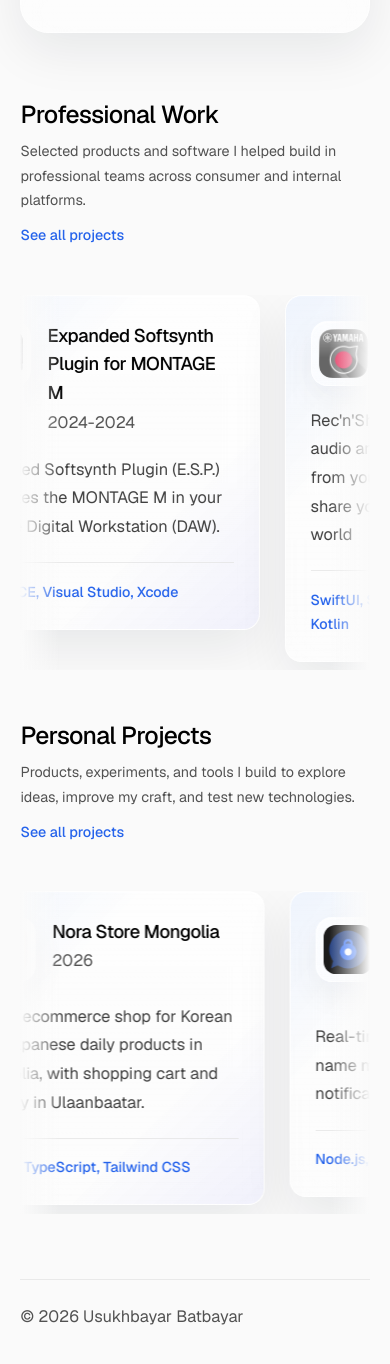
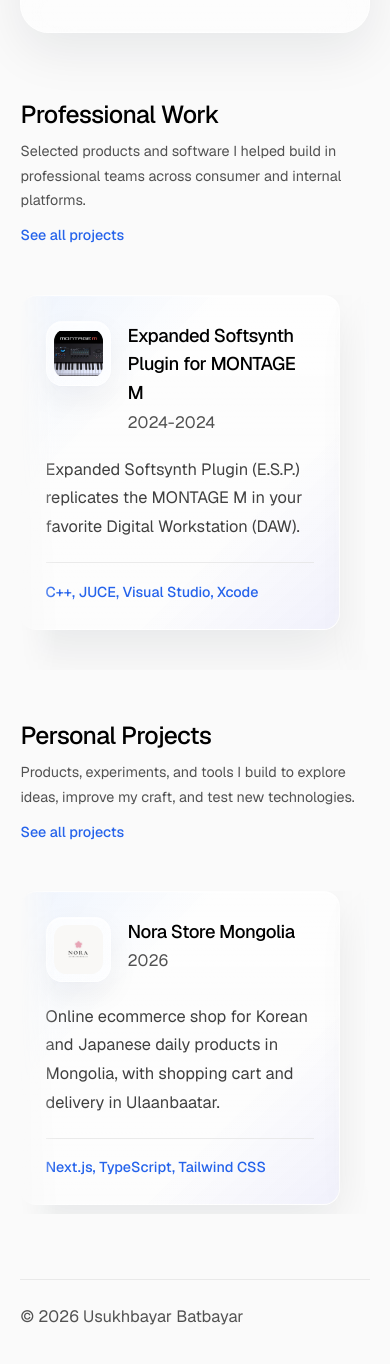
Before and after one commit to unobatbayar/unobatbayar.github.io, a Next.js app: page / in a window 390 px wide. Shown: the part 2596-3960 px from the top of the page. Built offline with nearby package versions, Linux system fonts and the light colour scheme.

Commit message:
fix(home): marquee without duplicates and soft edge fade
- Auto-scroll project rows via JS (no duplicated cards)\n- Pause on hover/touch/focus; keep manual scroll\n- Use mask-image fade on edges

Made-with: Cursor

```diff
--- a/app/components/personal-projects-section.tsx
+++ b/app/components/personal-projects-section.tsx
@@ -1,5 +1,6 @@
 import Link from "next/link";
 import ProjectCard from "./project-card";
+import ProjectsMarquee from "./projects-marquee";
 import { personalProjects } from "../projects/project-data";
 
 type PersonalProjectsSectionProps = {
@@ -36,31 +37,11 @@ export default function PersonalProjectsSection({
         ) : null}
       </div>
       {variant === "marquee" ? (
-        <div className="projects-marquee">
-          <div
-            className="pointer-events-none absolute inset-y-0 left-0 z-10 w-10 bg-gradient-to-r from-neutral-50 to-transparent dark:from-[#121212]"
-            aria-hidden="true"
-          />
-          <div
-            className="pointer-events-none absolute inset-y-0 right-0 z-10 w-10 bg-gradient-to-l from-neutral-50 to-transparent dark:from-[#121212]"
-            aria-hidden="true"
-          />
-
-          <div className="overflow-x-auto pb-2 [-ms-overflow-style:none] [scrollbar-width:none] [&::-webkit-scrollbar]:hidden">
-            <div className="projects-marquee-track gap-6 pr-6 [--projects-marquee-duration:85s]" role="list">
-              {projects.concat(projects).map((project, idx) => (
-                <div
-                  key={`${project.title}-${project.year}-${idx}`}
-                  className="w-[320px] shrink-0 sm:w-[360px]"
-                  role="listitem"
-                  aria-hidden={idx >= projects.length}
-                >
-                  <ProjectCard project={project} />
-                </div>
-              ))}
-            </div>
-          </div>
-        </div>
+        <ProjectsMarquee pxPerSecond={15}>
+          {projects.map((project) => (
+            <ProjectCard key={`${project.title}-${project.year}`} project={project} />
+          ))}
+        </ProjectsMarquee>
       ) : (
         <div className="grid gap-6 lg:grid-cols-2 2xl:grid-cols-3">
           {projects.map((project) => (
--- /dev/null
+++ b/app/components/projects-marquee.tsx
@@ -0,0 +1,109 @@
+"use client";
+
+import { useEffect, useMemo, useRef, useState } from "react";
+
+type ProjectsMarqueeProps = {
+  children: React.ReactNode;
+  className?: string;
+  itemClassName?: string;
+  pxPerSecond?: number;
+};
+
+function usePrefersReducedMotion() {
+  const [reduced, setReduced] = useState(false);
+
+  useEffect(() => {
+    const media = window.matchMedia("(prefers-reduced-motion: reduce)");
+    const onChange = () => setReduced(media.matches);
+
+    onChange();
+    if (typeof media.addEventListener === "function") {
+      media.addEventListener("change", onChange);
+      return () => media.removeEventListener("change", onChange);
+    }
+
+    // Safari < 14 fallback
+    media.addListener(onChange);
+    return () => media.removeListener(onChange);
+  }, []);
+
+  return reduced;
+}
+
+export default function ProjectsMarquee({
+  children,
+  className = "",
+  itemClassName = "",
+  pxPerSecond = 18,
+}: ProjectsMarqueeProps) {
+  const reducedMotion = usePrefersReducedMotion();
+  const scrollerRef = useRef<HTMLDivElement | null>(null);
+  const rafRef = useRef<number | null>(null);
+  const lastTsRef = useRef<number | null>(null);
+  const [paused, setPaused] = useState(false);
+
+  const items = useMemo(() => {
+    const arr = Array.isArray(children) ? children : [children];
+    return arr.filter(Boolean);
+  }, [children]);
+
+  useEffect(() => {
+    if (reducedMotion) return;
+    if (paused) return;
+
+    const el = scrollerRef.current;
+    if (!el) return;
+
+    const tick = (ts: number) => {
+      if (!scrollerRef.current) return;
+
+      const last = lastTsRef.current ?? ts;
+      const dt = Math.min(64, ts - last);
+      lastTsRef.current = ts;
+
+      const dx = (pxPerSecond * dt) / 1000;
+      const max = el.scrollWidth - el.clientWidth;
+
+      if (max > 0) {
+        const next = el.scrollLeft + dx;
+        el.scrollLeft = next >= max - 1 ? 0 : next;
+      }
+
+      rafRef.current = window.requestAnimationFrame(tick);
+    };
+
+    rafRef.current = window.requestAnimationFrame(tick);
+    return () => {
+      if (rafRef.current) window.cancelAnimationFrame(rafRef.current);
+      rafRef.current = null;
+      lastTsRef.current = null;
+    };
+  }, [paused, pxPerSecond, reducedMotion]);
+
+  return (
+    <div className={`projects-marquee-mask ${className}`}>
+      <div
+        ref={scrollerRef}
+        className="overflow-x-auto pb-2 [-ms-overflow-style:none] [scrollbar-width:none] [&::-webkit-scrollbar]:hidden"
+        onMouseEnter={() => setPaused(true)}
+        onMouseLeave={() => setPaused(false)}
+        onTouchStart={() => setPaused(true)}
+        onTouchEnd={() => setPaused(false)}
+        onFocusCapture={() => setPaused(true)}
+        onBlurCapture={() => setPaused(false)}
+      >
+        <div className="flex gap-6 pr-6" role="list">
+          {items.map((child, idx) => (
+            <div
+              key={idx}
+              className={`w-[320px] shrink-0 sm:w-[360px] ${itemClassName}`}
+              role="listitem"
+            >
+              {child}
+            </div>
+          ))}
+        </div>
+      </div>
+    </div>
+  );
+}
--- a/app/components/work-projects-section.tsx
+++ b/app/components/work-projects-section.tsx
@@ -1,5 +1,6 @@
 import Link from "next/link";
 import ProjectCard from "./project-card";
+import ProjectsMarquee from "./projects-marquee";
 import { workProjects } from "../projects/project-data";
 
 type WorkProjectsSectionProps = {
@@ -41,31 +42,11 @@ export default function WorkProjectsSection({
       </div>
       {projects.length > 0 ? (
         variant === "marquee" ? (
-          <div className="projects-marquee mb-12">
-            <div
-              className="pointer-events-none absolute inset-y-0 left-0 z-10 w-10 bg-gradient-to-r from-neutral-50 to-transparent dark:from-[#121212]"
-              aria-hidden="true"
-            />
-            <div
-              className="pointer-events-none absolute inset-y-0 right-0 z-10 w-10 bg-gradient-to-l from-neutral-50 to-transparent dark:from-[#121212]"
-              aria-hidden="true"
-            />
-
-            <div className="overflow-x-auto pb-2 [-ms-overflow-style:none] [scrollbar-width:none] [&::-webkit-scrollbar]:hidden">
-              <div className="projects-marquee-track gap-6 pr-6 [--projects-marquee-duration:80s]" role="list">
-                {projects.concat(projects).map((project, idx) => (
-                  <div
-                    key={`${project.title}-${project.year}-${idx}`}
-                    className="w-[320px] shrink-0 sm:w-[360px]"
-                    role="listitem"
-                    aria-hidden={idx >= projects.length}
-                  >
-                    <ProjectCard project={project} />
-                  </div>
-                ))}
-              </div>
-            </div>
-          </div>
+          <ProjectsMarquee className="mb-12" pxPerSecond={16}>
+            {projects.map((project) => (
+              <ProjectCard key={`${project.title}-${project.year}`} project={project} />
+            ))}
+          </ProjectsMarquee>
         ) : (
           <div className="mb-12 grid gap-6 lg:grid-cols-2 2xl:grid-cols-3">
             {projects.map((project) => (
--- a/app/global.css
+++ b/app/global.css
@@ -330,37 +330,23 @@ table {
   }
 }
 
-@keyframes projects-marquee {
-  0% {
-    transform: translateX(0);
-  }
-  100% {
-    transform: translateX(-50%);
-  }
-}
-
-.projects-marquee {
+.projects-marquee-mask {
   position: relative;
-  overflow: hidden;
-}
-
-.projects-marquee-track {
-  display: flex;
-  width: max-content;
-  animation: projects-marquee var(--projects-marquee-duration, 70s) linear infinite;
-  will-change: transform;
-}
-
-.projects-marquee:hover .projects-marquee-track,
-.projects-marquee:focus-within .projects-marquee-track {
-  animation-play-state: paused;
-}
-
-@media (prefers-reduced-motion: reduce) {
-  .projects-marquee-track {
-    animation: none !important;
-    transform: none !important;
-  }
+  --projects-fade-size: 36px;
+  -webkit-mask-image: linear-gradient(
+    to right,
+    transparent,
+    black var(--projects-fade-size),
+    black calc(100% - var(--projects-fade-size)),
+    transparent
+  );
+  mask-image: linear-gradient(
+    to right,
+    transparent,
+    black var(--projects-fade-size),
+    black calc(100% - var(--projects-fade-size)),
+    transparent
+  );
 }
 
 /* Marquee animation for scrolling text */
--- a/app/page.tsx
+++ b/app/page.tsx
@@ -76,8 +76,8 @@ export default function Page() {
       </section>
 
       <section className="space-y-12">
-        <WorkProjectsSection limit={3} showMoreLink variant="marquee" />
-        <PersonalProjectsSection limit={3} showMoreLink variant="marquee" />
+        <WorkProjectsSection showMoreLink variant="marquee" />
+        <PersonalProjectsSection showMoreLink variant="marquee" />
       </section>
     </div>
   );
```
